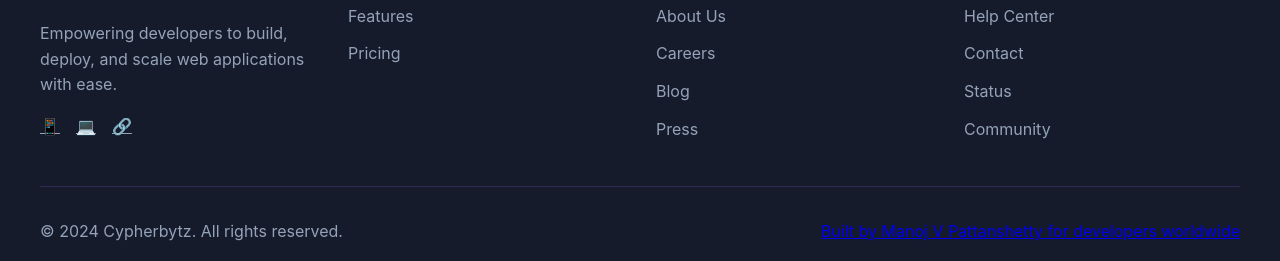
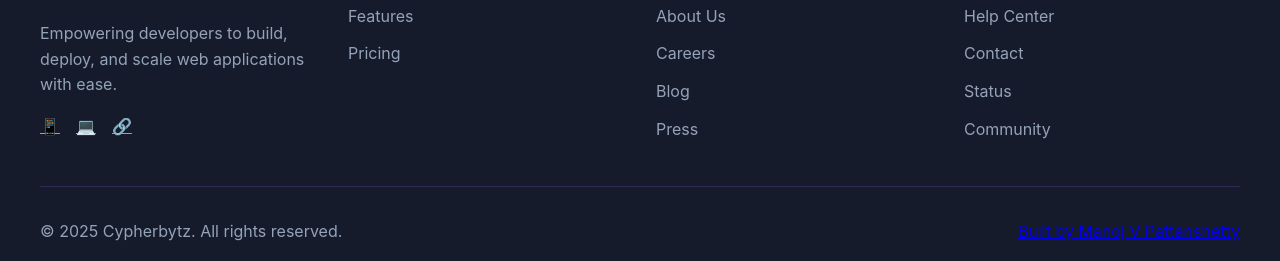
Before and after one commit to Manoj-241/Cypher, a plain HTML site: page index.html in a window 1280 px wide. Shown: the part 4007-4268 px from the top of the page. Drawn offline with Linux system fonts and the light colour scheme.

Commit message:
Update index.html

```diff
--- a/index.html
+++ b/index.html
@@ -340,9 +340,9 @@
             </div>
 
             <div class="footer-bottom">
-                <p>© 2024 Cypherbytz. All rights reserved.</p>
+                <p>© 2025 Cypherbytz. All rights reserved.</p>
 <!--                 <p>Built by Manoj V P for developers worldwide</p> -->
-                <a href="https://manoj-241.github.io/Myweb/" target="_blank" rel="noopener noreferrer">Built by Manoj V Pattanshetty for developers worldwide</a>
+                <a href="https://manoj-241.github.io/Myweb/" target="_blank" rel="noopener noreferrer">Built by Manoj V Pattanshetty</a>
             </div>
         </div>
     </footer>
```
